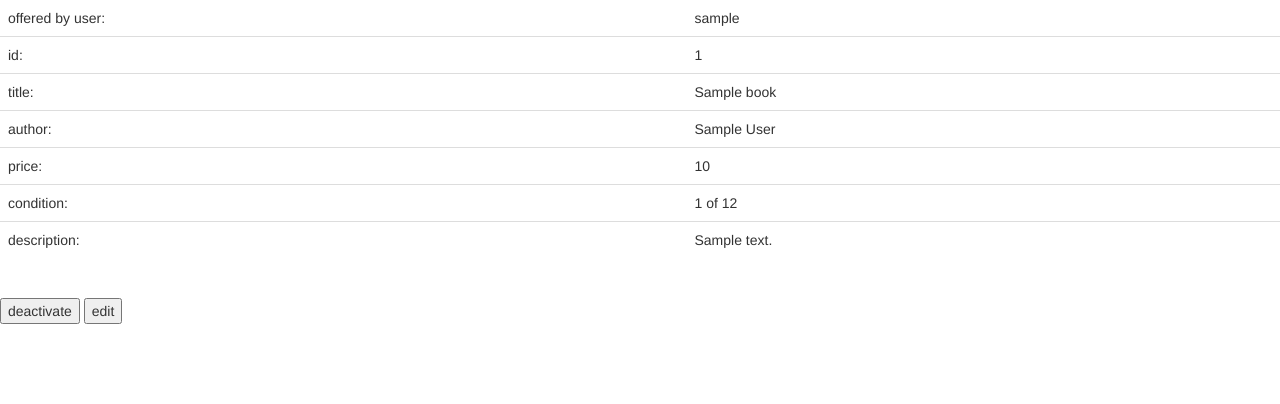
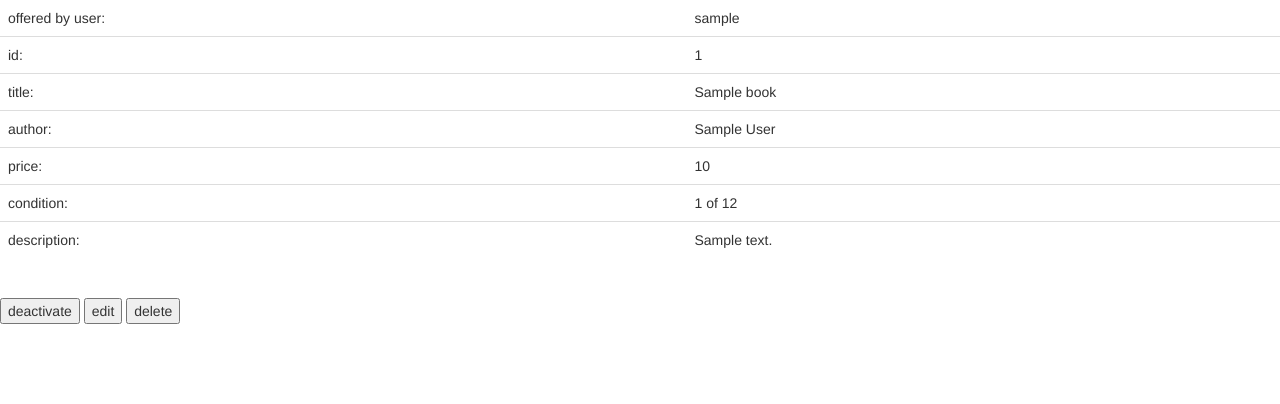
Before and after one commit to vovoka/bookMap_2020, a Flask app: page /bi/1 in a window 1280 px wide. Shown: the part 276-680 px from the top of the page. Run offline with Flask 2, Linux system fonts and the light colour scheme; a user stored in the database is signed in; tables that the repository leaves empty hold one stand-in row (values such as "Sample post"); some libraries are stand-ins or nearby versions.

Commit message:
Add delete_book_instance()

```diff
--- a/app/main/routes.py
+++ b/app/main/routes.py
@@ -367,6 +367,16 @@ def deactivate_book_instance(book_instance_id):
     return redirect(request.referrer)
 
 
+@bp.route('/delete_book_instance/<book_instance_id>', methods=['GET', 'POST'])
+@login_required
+def delete_book_instance(book_instance_id):
+    # check the user is a bi owner
+    bi = db_handlers.get_book_instance_by_id(book_instance_id)
+    if current_user.id != bi.owner_id:
+        return redirect(url_for('main.index'))
+    db_handlers.delete_book_instance_by_id(book_instance_id)
+    return redirect(request.referrer)
+
 @bp.route('/users')
 def users():
     users = User.query.all()
--- a/app/templates/book_instance_page.html
+++ b/app/templates/book_instance_page.html
@@ -44,6 +44,7 @@
             <button type="button" onclick="window.location.href='{{ url_for( "main.activate_book_instance", book_instance_id=book_instance.id) }}';">activate</button>
         {% endif %}
             <button type="button" onclick="window.location.href='{{ url_for( 'main.edit_book_instance', book_instance_id=book_instance.id) }}';">edit</button>
+            <button type="button" onclick="window.location.href='{{ url_for( 'main.delete_book_instance', book_instance_id=book_instance.id) }}';">delete</button>
 
     {% else %}
     <form action="" method="post" novalidate>
--- a/app/templates/user.html
+++ b/app/templates/user.html
@@ -37,6 +37,8 @@
                     <td>
                         <button type="button" onclick='window.location.href="{{ url_for('main.deactivate_book_instance', book_instance_id=book_instance.id) }}"'>deactivate</button>
                         <button type="button" onclick='window.location.href="{{ url_for('main.edit_book_instance', book_instance_id=book_instance.id) }}"'>edit</button>
+                        <button type="button" onclick="window.location.href='{{ url_for( 'main.delete_book_instance', book_instance_id=book_instance.id) }}';">delete</button>
+
                     </td>
                 </tr>
             {% endif %}
@@ -62,6 +64,7 @@
                     <td>
                         <button type="button" onclick='window.location.href="{{ url_for('main.activate_book_instance', book_instance_id=book_instance.id) }}"'>activate</button>
                         <button type="button" onclick='window.location.href="{{ url_for('main.edit_book_instance', book_instance_id=book_instance.id) }}"'>edit</button>
+                        <button type="button" onclick="window.location.href='{{ url_for( 'main.delete_book_instance', book_instance_id=book_instance.id) }}';">delete</button>
                     </td>
                 </tr>
             {% endif %}
```
